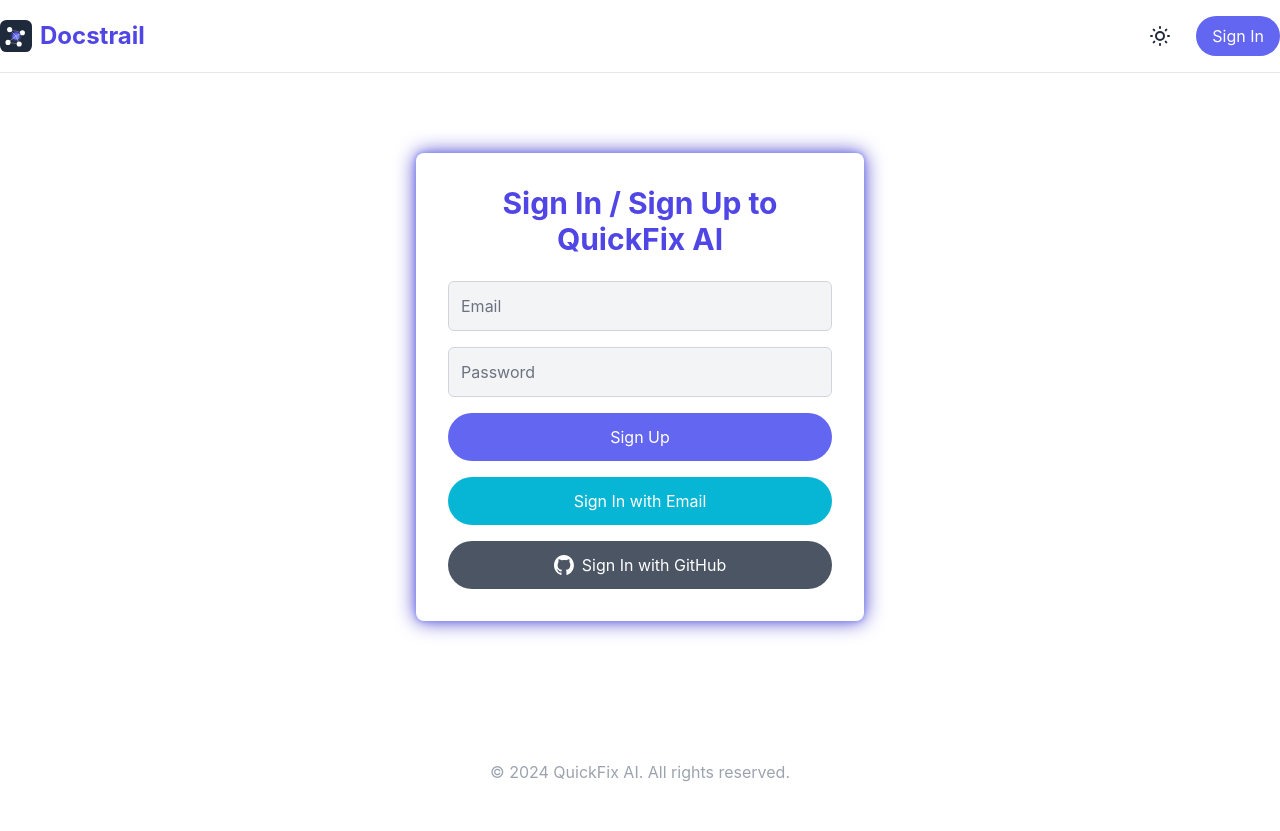
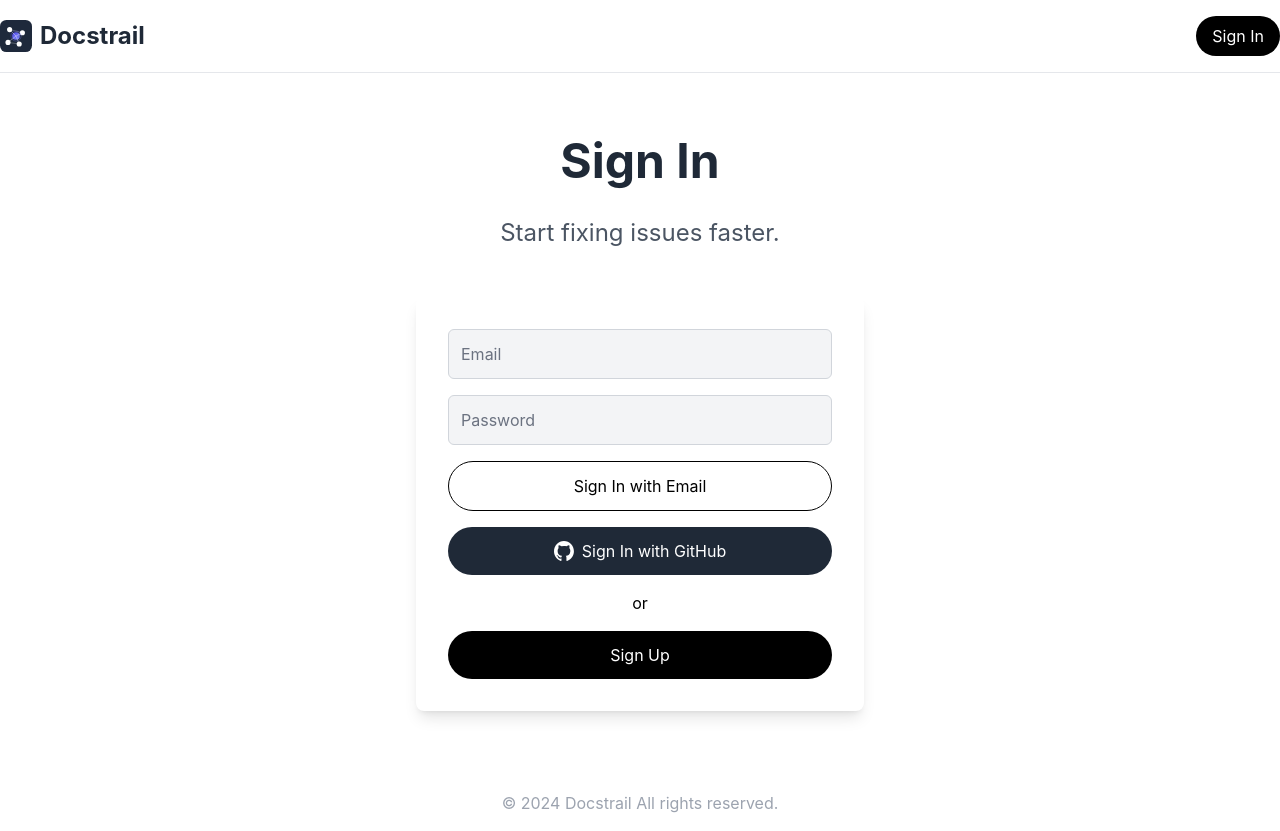
Before and after one commit to isaac-kabuika/quickfix, a Next.js app: page /auth in a window 1280 px wide. Before the commit the page ends 800 px from the top, so only its background shows below. Built offline with nearby package versions, Linux system fonts and the light colour scheme; no server answers.

Commit message:
welcome page updated

```diff
--- a/components/navigation/Navbar.tsx
+++ b/components/navigation/Navbar.tsx
@@ -17,11 +17,9 @@
   const handleSignOut = async () => {
     try {
       await signOut()
-      // Redirect to home page after successful sign-out
       router.push('/')
     } catch (error) {
       console.error('Error signing out:', error)
-      // Optionally, show an error message to the user
     }
   }
 
@@ -57,7 +55,7 @@
     const initials = getInitials(user?.email || 'User')
     return (
       <div
-        className="w-8 h-8 rounded-full bg-primary-500 flex items-center justify-center text-white font-bold cursor-pointer"
+        className="w-8 h-8 rounded-full bg-black flex items-center justify-center text-white font-bold cursor-pointer"
         onClick={() => setDropdownOpen(!dropdownOpen)}
       >
         {initials}
@@ -79,41 +77,37 @@
   }, [])
 
   return (
-    <nav className={`bg-white dark:bg-gray-900 text-gray-800 dark:text-white shadow-lg border-b border-gray-200 dark:border-gray-800 ${
-      user ? 'py-2' : 'py-4'
-    }`}>
+    <nav className={`bg-white text-gray-800 shadow-lg border-b border-gray-200 ${user ? 'py-2' : 'py-4'}`}>
       <div className="container mx-auto flex justify-between items-center">
         {!user && (
           <Link href="/" className="flex items-center">
             <Image src="/images/app-icon.svg" alt="Docstrail" width={32} height={32} className="mr-2" />
-            <span className="text-2xl font-bold text-primary-600 dark:text-primary-400 hover:text-primary-700 dark:hover:text-primary-300 transition-colors">Docstrail</span>
+            <span className="text-2xl font-bold text-gray-800 hover:text-gray-600 transition-colors">Docstrail</span>
           </Link>
         )}
         <div className="flex items-center ml-auto space-x-4">
-          <button onClick={toggleTheme} className={`p-2 rounded-full hover:bg-gray-200 dark:hover:bg-gray-700 transition-colors ${
-            user ? 'text-sm' : ''
-          }`}>
+          {/* <button onClick={toggleTheme} className="p-2 rounded-full hover:bg-gray-200 transition-colors">
             {theme === 'light' ? (
-              <svg className={`${user ? 'w-5 h-5' : 'w-6 h-6'}`} fill="none" stroke="currentColor" viewBox="0 0 24 24" xmlns="http://www.w3.org/2000/svg">
+              <svg className="w-6 h-6" fill="none" stroke="currentColor" viewBox="0 0 24 24" xmlns="http://www.w3.org/2000/svg">
                 <path strokeLinecap="round" strokeLinejoin="round" strokeWidth={2} d="M20.354 15.354A9 9 0 018.646 3.646 9.003 9.003 0 0012 21a9.003 9.003 0 008.354-5.646z" />
               </svg>
             ) : (
-              <svg className={`${user ? 'w-5 h-5' : 'w-6 h-6'}`} fill="none" stroke="currentColor" viewBox="0 0 24 24" xmlns="http://www.w3.org/2000/svg">
+              <svg className="w-6 h-6" fill="none" stroke="currentColor" viewBox="0 0 24 24" xmlns="http://www.w3.org/2000/svg">
                 <path strokeLinecap="round" strokeLinejoin="round" strokeWidth={2} d="M12 3v1m0 16v1m9-9h-1M4 12H3m15.364 6.364l-.707-.707M6.343 6.343l-.707-.707m12.728 0l-.707.707M6.343 17.657l-.707.707M16 12a4 4 0 11-8 0 4 4 0 018 0z" />
               </svg>
             )}
-          </button>
+          </button> */}
           {loading ? (
             <span>Loading...</span>
           ) : user ? (
             <div className="relative" ref={dropdownRef}>
               {renderAvatar()}
               {dropdownOpen && (
-                <div className="absolute right-0 mt-2 w-48 bg-white dark:bg-gray-800 rounded-md shadow-lg py-1 z-10">
-                  <div className="px-4 py-2 text-sm text-gray-600 dark:text-gray-300">{user.email}</div>
+                <div className="absolute right-0 mt-2 w-48 bg-white rounded-md shadow-lg py-1 z-10">
+                  <div className="px-4 py-2 text-sm text-gray-600">{user.email}</div>
                   <button
                     onClick={handleSignOut}
-                    className="block w-full text-left px-4 py-2 text-sm text-gray-700 dark:text-gray-200 hover:bg-gray-100 dark:hover:bg-gray-700 transition-colors"
+                    className="block w-full text-left px-4 py-2 text-sm text-gray-700 hover:bg-gray-100 transition-colors"
                   >
                     Sign Out
                   </button>
@@ -121,7 +115,7 @@
               )}
             </div>
           ) : (
-            <Link href="/auth" className="bg-primary-500 hover:bg-primary-600 text-white px-4 py-2 rounded-full transition-colors">Sign In</Link>
+            <Link href="/auth" className="bg-black hover:bg-gray-800 text-white px-4 py-2 rounded-full transition-colors">Sign In</Link>
           )}
         </div>
       </div>
--- a/pages/_app.tsx
+++ b/pages/_app.tsx
@@ -30,7 +30,7 @@
           {children}
         </main>
         <footer className="bg-background-light dark:bg-background-dark py-4 text-center text-gray-400">
-          © 2024 QuickFix AI. All rights reserved.
+          © 2024 Docstrail All rights reserved.
         </footer>
       </div>
     </div>
--- a/pages/auth.tsx
+++ b/pages/auth.tsx
@@ -56,12 +56,20 @@
   return (
     <>
       <Head>
-        <title>QuickFix AI - Sign In / Sign Up</title>
-        <meta name="description" content="Sign in or create an account for QuickFix AI" />
+        <title>Docstrail - Sign In / Sign Up</title>
+        <meta name="description" content="Sign in or create an account for Docstrail" />
+        <link rel="icon" href="/images/app-icon.svg" type="image/svg+xml" />
       </Head>
-      <main className="container mx-auto mt-16 p-4">
-        <div className="max-w-md mx-auto bg-white dark:bg-gray-800 rounded-lg shadow-neon p-8">
-          <h1 className="text-3xl font-bold mb-6 text-center text-primary-600 dark:text-primary-400">Sign In / Sign Up to QuickFix AI</h1>
+      <main className="container mx-auto px-4 py-16 max-w-5xl">
+        <div className="flex justify-center items-center mb-8">
+          {/* <Image src="/images/app-icon.svg" alt="Docstrail" width={64} height={64} className="mr-4" /> */}
+          <h1 className="text-5xl font-bold text-gray-800">Sign In</h1>
+        </div>
+        <p className="text-2xl mb-12 text-center text-gray-600">
+          Start fixing issues faster.
+        </p>
+
+        <div className="max-w-md mx-auto bg-white dark:bg-gray-800 rounded-lg shadow-lg p-8">
           {error && <p className="text-red-500 mb-4 text-center">{error}</p>}
           <form onSubmit={(e) => handleEmailSubmit(e, true)} className="space-y-4">
             <input
@@ -70,7 +78,7 @@
               onChange={(e) => setEmail(e.target.value)}
               placeholder="Email"
               required
-              className="w-full p-3 bg-gray-100 dark:bg-gray-700 border border-gray-300 dark:border-gray-600 rounded-md focus:outline-none focus:ring-2 focus:ring-primary-500 text-gray-800 dark:text-gray-200"
+              className="w-full p-3 bg-gray-100 dark:bg-gray-700 border border-gray-300 dark:border-gray-600 rounded-md focus:outline-none focus:ring-2 focus:ring-black text-gray-800 dark:text-gray-200"
             />
             <input
               type="password"
@@ -78,31 +86,33 @@
               onChange={(e) => setPassword(e.target.value)}
               placeholder="Password"
               required
-              className="w-full p-3 bg-gray-100 dark:bg-gray-700 border border-gray-300 dark:border-gray-600 rounded-md focus:outline-none focus:ring-2 focus:ring-primary-500 text-gray-800 dark:text-gray-200"
+              className="w-full p-3 bg-gray-100 dark:bg-gray-700 border border-gray-300 dark:border-gray-600 rounded-md focus:outline-none focus:ring-2 focus:ring-black text-gray-800 dark:text-gray-200"
             />
+            <button
+              onClick={(e) => handleEmailSubmit(e, false)}
+              disabled={isSubmitting}
+              className="w-full mt-4 bg-white text-black p-3 rounded-full hover:bg-gray-200 focus:outline-none focus:ring-2 focus:ring-black focus:ring-opacity-50 disabled:opacity-50 transition-colors flex items-center justify-center border border-black"
+            >
+              {isSubmitting ? 'Loading...' : 'Sign In with Email'}
+            </button>
+            <button
+              type="button"
+              onClick={handleGitHubSignIn}
+              disabled={isSubmitting}
+              className="w-full mt-4 bg-gray-800 text-white p-3 rounded-full hover:bg-gray-700 focus:outline-none focus:ring-2 focus:ring-gray-500 focus:ring-opacity-50 disabled:opacity-50 transition-colors flex items-center justify-center"
+            >
+              <Image src="/images/github-mark-white.svg" alt="GitHub" width={20} height={20} className="mr-2" />
+              {isSubmitting ? 'Loading...' : 'Sign In with GitHub'}
+            </button>
+            <div className='flex items-center justify-center'><span>or</span></div>
             <button
               type="submit"
               disabled={isSubmitting}
-              className="w-full bg-primary-500 text-white p-3 rounded-full hover:bg-primary-600 focus:outline-none focus:ring-2 focus:ring-primary-500 focus:ring-opacity-50 disabled:opacity-50 transition-colors flex items-center justify-center"
+              className="w-full bg-black text-white p-3 rounded-full hover:bg-gray-800 focus:outline-none focus:ring-2 focus:ring-black focus:ring-opacity-50 disabled:opacity-50 transition-colors flex items-center justify-center"
             >
               {isSubmitting ? 'Loading...' : 'Sign Up'}
             </button>
           </form>
-          <button
-            onClick={(e) => handleEmailSubmit(e, false)}
-            disabled={isSubmitting}
-            className="w-full mt-4 bg-secondary-500 text-white p-3 rounded-full hover:bg-secondary-600 focus:outline-none focus:ring-2 focus:ring-secondary-500 focus:ring-opacity-50 disabled:opacity-50 transition-colors flex items-center justify-center"
-          >
-            {isSubmitting ? 'Loading...' : 'Sign In with Email'}
-          </button>
-          <button
-            onClick={handleGitHubSignIn}
-            disabled={isSubmitting}
-            className="w-full mt-4 bg-gray-600 text-white p-3 rounded-full hover:bg-gray-700 focus:outline-none focus:ring-2 focus:ring-gray-500 focus:ring-opacity-50 disabled:opacity-50 transition-colors flex items-center justify-center"
-          >
-            <Image src="/images/github-mark-white.svg" alt="GitHub" width={20} height={20} className="mr-2" />
-            {isSubmitting ? 'Loading...' : 'Sign In with GitHub'}
-          </button>
         </div>
       </main>
     </>
```
Also changed, not shown: pages/index.tsx (+8 -37 lines).
